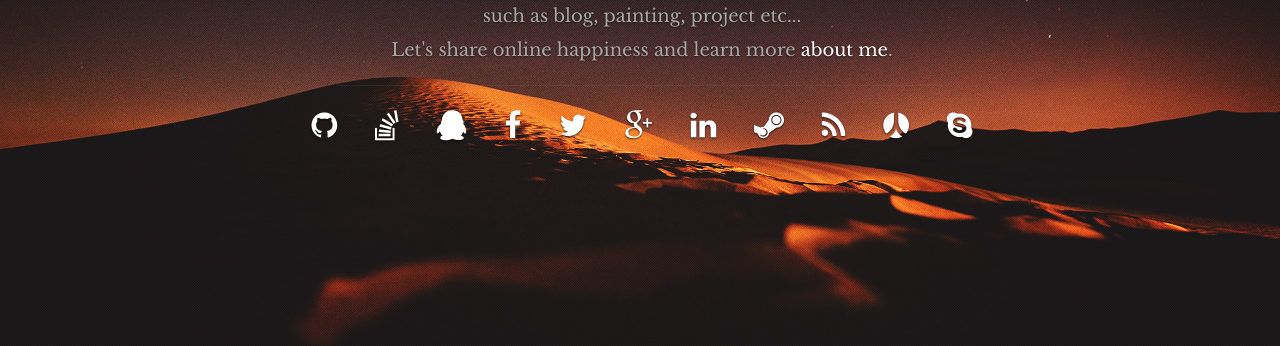
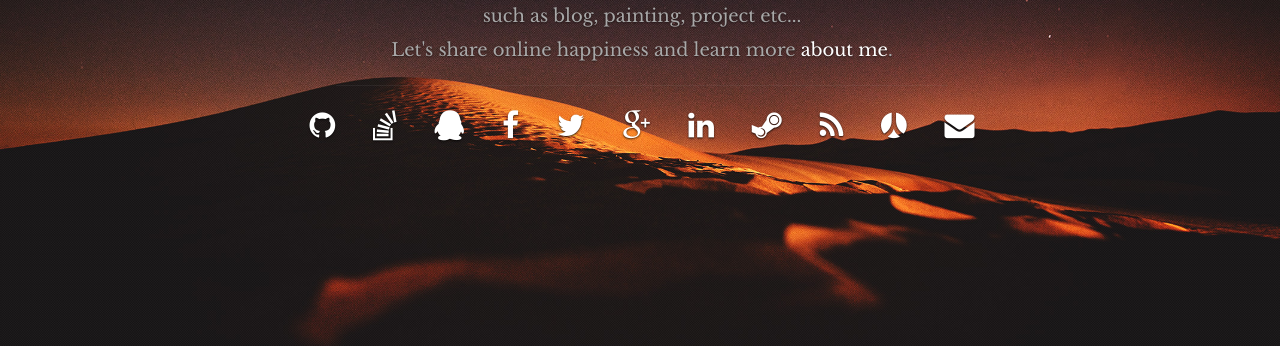
Before and after one commit to liu946/liu946.github.io, a Jekyll site: the page built from index.html, in a window 1280 px wide. Shown: the part 446-792 px from the top of the page. Built offline with Jekyll 4.4.1, drawn with Linux system fonts in a browser that asks for light colours; the list of posts is cut into pages by our own code.

Commit message:
social link

```diff
--- a/_includes/social.html
+++ b/_includes/social.html
@@ -6,8 +6,8 @@
                <li><a href="#"><i class="fa fa-twitter"></i></a></li>
                <li><a href="https://plus.google.com/u/0/106505178634050682982/posts" target="_Blank"><i class="fa fa-google-plus"></i></a></li>
                <li><a href="http://cn.linkedin.com/pub/洋-刘/98/678/783/" target="_Blank"><i class="fa fa-linkedin"></i></a></li>
-               <li><a href="#"><i class="fa fa-steam"></i></a></li>
+               <li><a href="http://steamcommunity.com/profiles/76561198274581611"><i class="fa fa-steam"></i></a></li>
                <li><a href="http://www.cnblogs.com/liu946/"><i class="fa fa-rss"></i></a></li>
                <li><a href="http://www.renren.com/540231269" target="_Blank"><i class="fa fa-renren"></i></a></li>
-               <li><a href="callto://liuyang570926881@gmail.com" target="_Blank"><i class="fa fa-skype"></i></a></li>
+               <li><a href="callto://liuyang570926881@gmail.com" target="_Blank"><i class="fa fa-envelope"></i></a></li>
             </ul>
```
